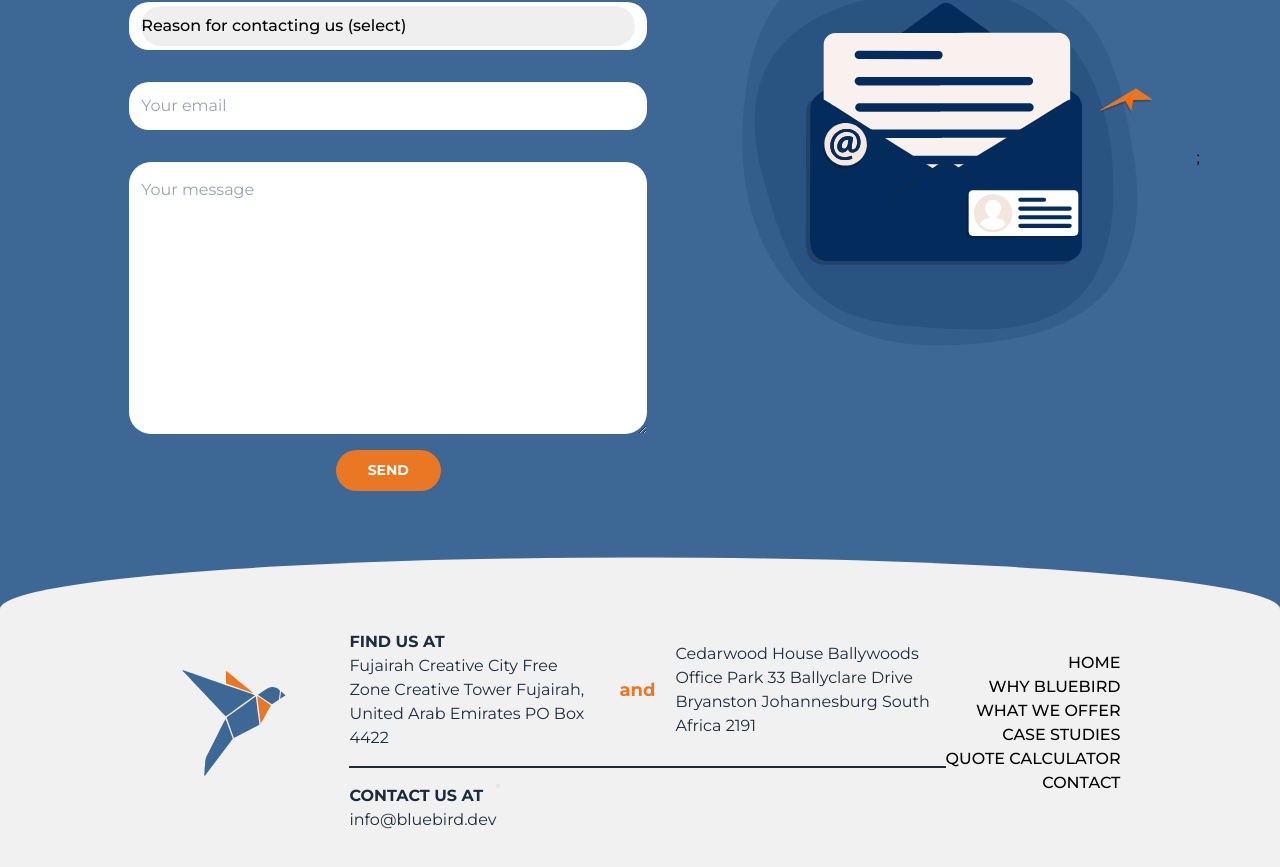
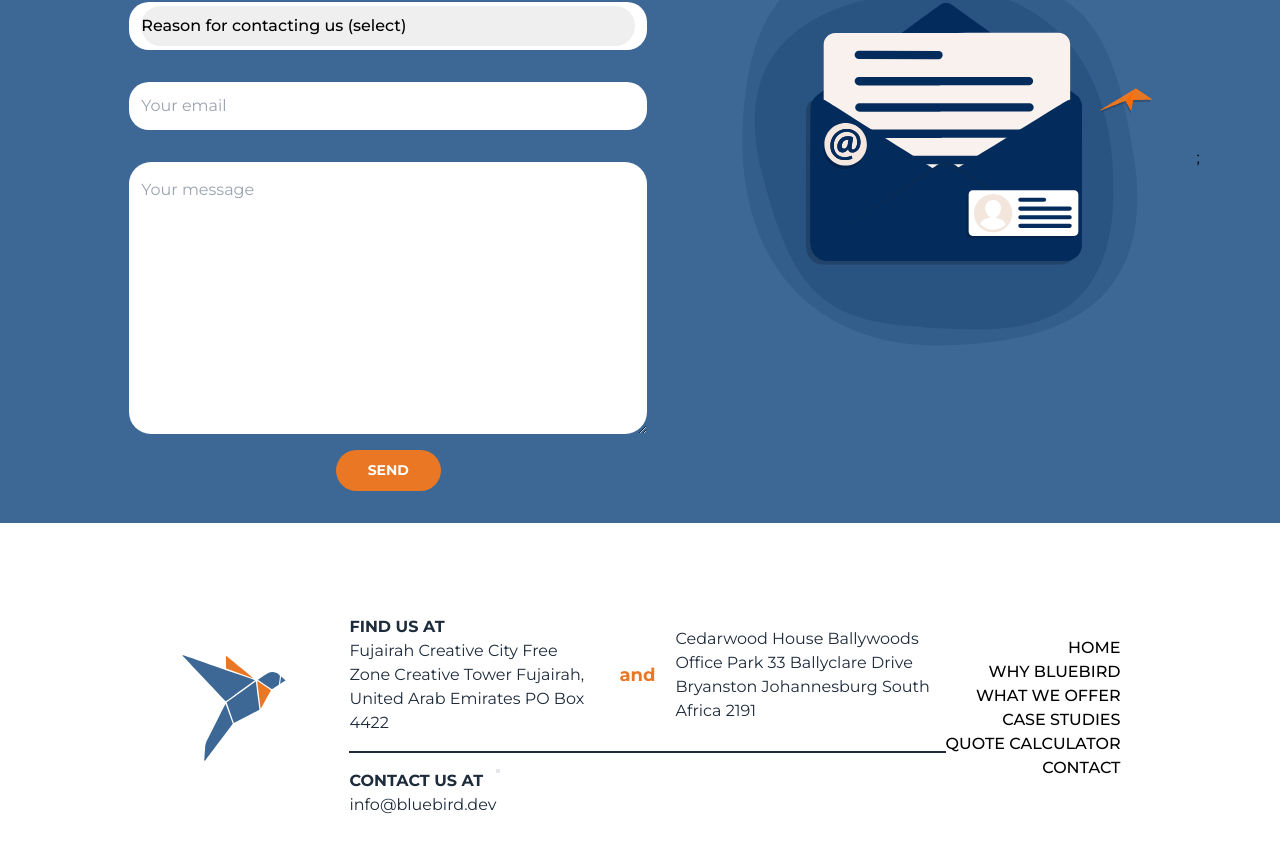
Before and after one commit to bluebird-technologies/bluebird_tech_OLD, a Next.js app: page /contact in a window 1280 px wide. Shown: the part 696-1563 px from the top of the page. Built offline with nearby package versions, Linux system fonts and the light colour scheme.

Commit message:
light-overlay image added

```diff
--- a/pages/contact.tsx
+++ b/pages/contact.tsx
@@ -84,13 +84,10 @@ const Contact = () => {
       </div>
       <div
         style={{
-          width: '100%',
-          height: '430px',
-          position: 'relative',
-          backgroundImage: `url(/contact/lightBackground.svg)`,
+          backgroundImage: `url(/light-overlay.png)`,
           backgroundRepeat: 'no-repeat',
         }}
-        className="w-full bg-cover bg-bottom flex flex-col items-center relative pt-[60px] pb-[90px] bg-secondary  "
+        className=" w-full bg-cover bg-bottom flex flex-col items-center relative pt-[60px] pb-[90px] bg-white "
       >
         <Footer />
       </div>
```
Also changed, not shown: public/light-overlay.png (added).
